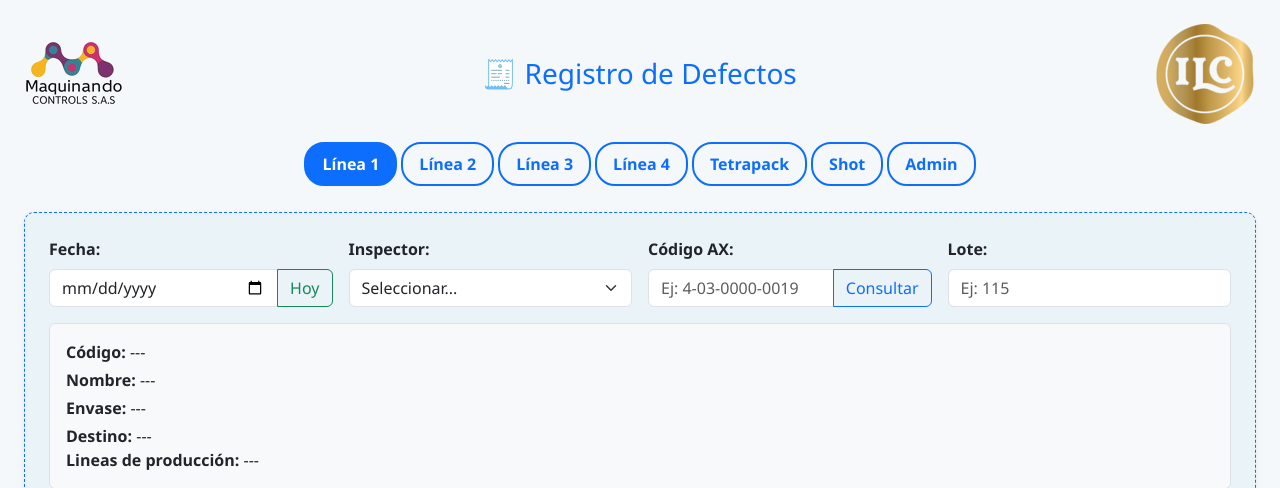
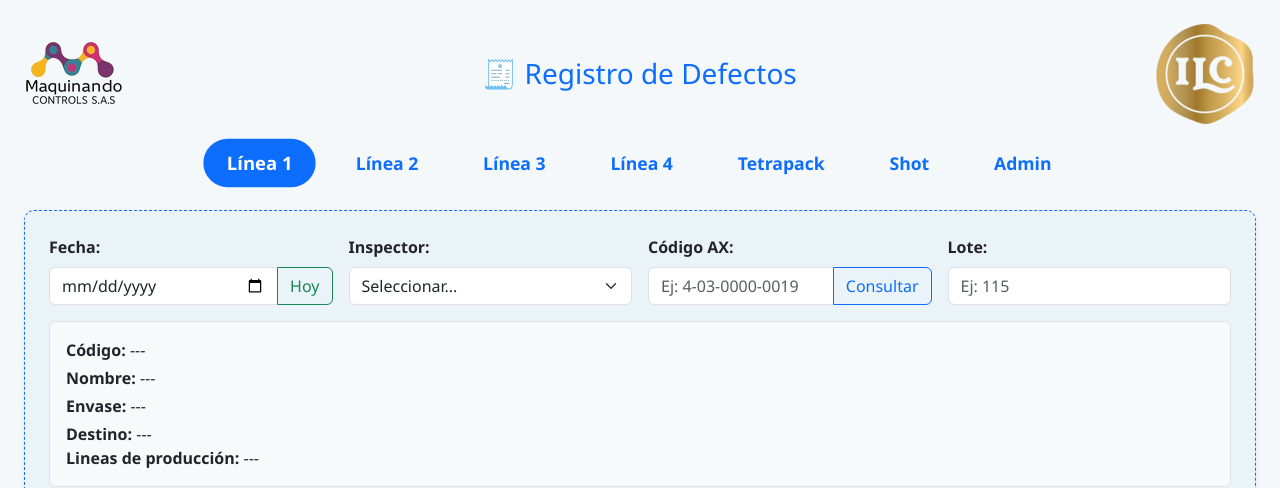
Before and after one commit to bavendanom/calidad_formato_defectos_base, a FastAPI app: page / in a window 1280 px wide. Shown: the top 488 px of the page. Run offline with FastAPI, Linux system fonts and the light colour scheme; data that the repository does not hold is empty.

Commit message:
style(ui): improve button visualization and layout

```diff
--- a/static/style.css
+++ b/static/style.css
@@ -10,17 +10,31 @@ h2 {
 }
 
 /* ============ LAYOUT Y NAVEGACIÓN ============ */
-.nav-pills .nav-link {
-  border: 2px solid #0d6efd;
-  color: #0d6efd;
-  margin: 2px;
-  border-radius: 20px;
-  font-weight: 600;
+/* 🔹 Estilo para los botones de las líneas */
+#lineTabs .nav-link {
+  font-size: 1.1rem;        /* tamaño del texto (aumenta o reduce) */
+  padding: 0.6rem 1.4rem;   /* altura y ancho del botón */
+  border-radius: 30px;      /* forma más redondeada */
+  font-weight: 600;         /* texto más marcado */
+  transition: all 0.2s ease; /* Suaviza el efecto al pasar el mouse */
 }
 
-.nav-pills .nav-link.active {
-  background-color: #0d6efd;
+/* 🔹 Espaciado entre botones */
+#lineTabs .nav-item {
+  margin: 0 10px;             /* Espacio horizontal entre los botones */
+}
+
+/* 🔹 Botón activo (seleccionado) */
+#lineTabs .nav-link.active {
+  background-color: #0d6efd; /* azul Bootstrap */
   color: white;
+  transform: scale(1.05);    /* efecto leve de agrandado al activo */
+}
+
+/* 🔹 Efecto hover (opcional para mejor sensación visual) */
+#lineTabs .nav-link:hover {
+  background-color: #3c84f0;
+  transform: scale(1.03);
 }
 
 #mainCard {
```
